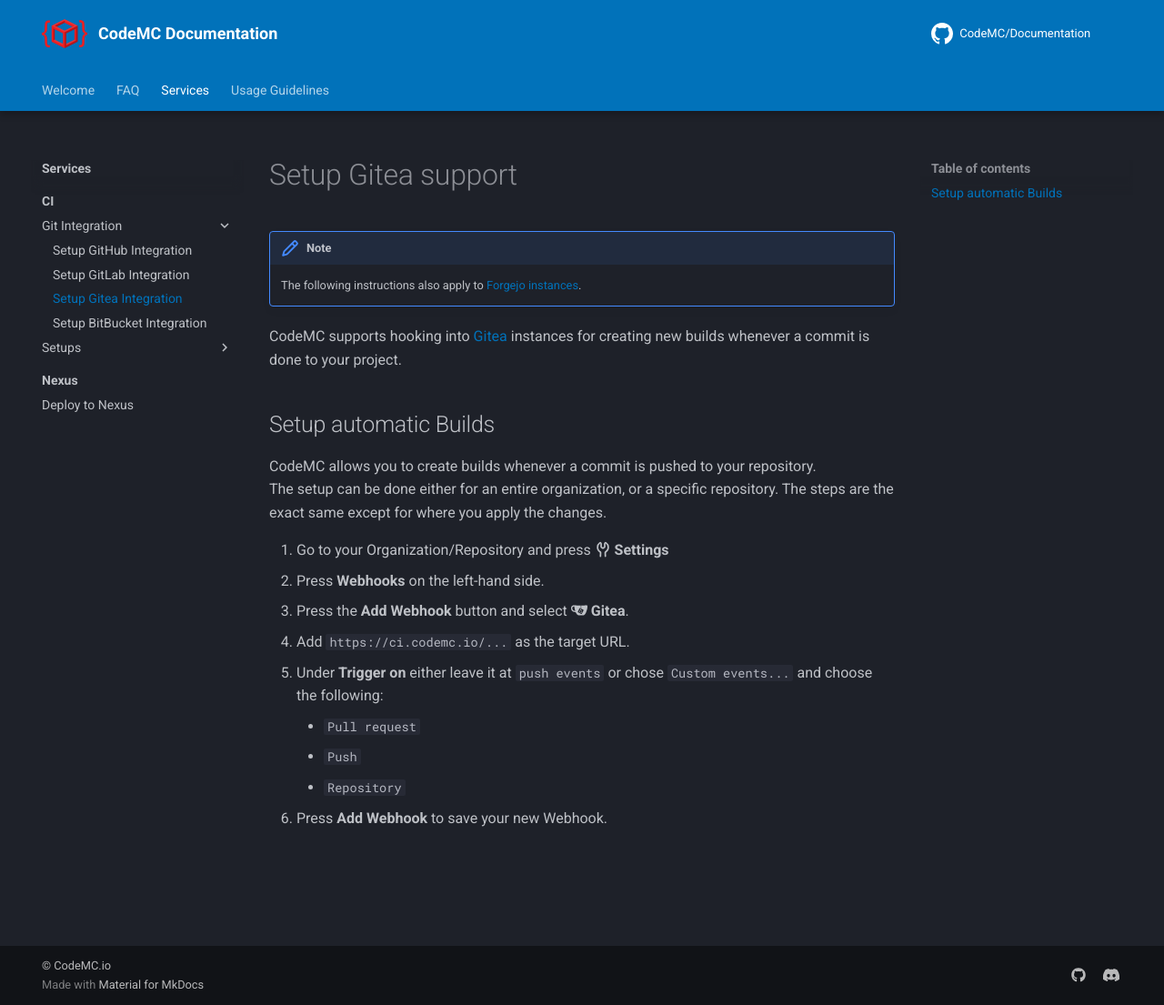
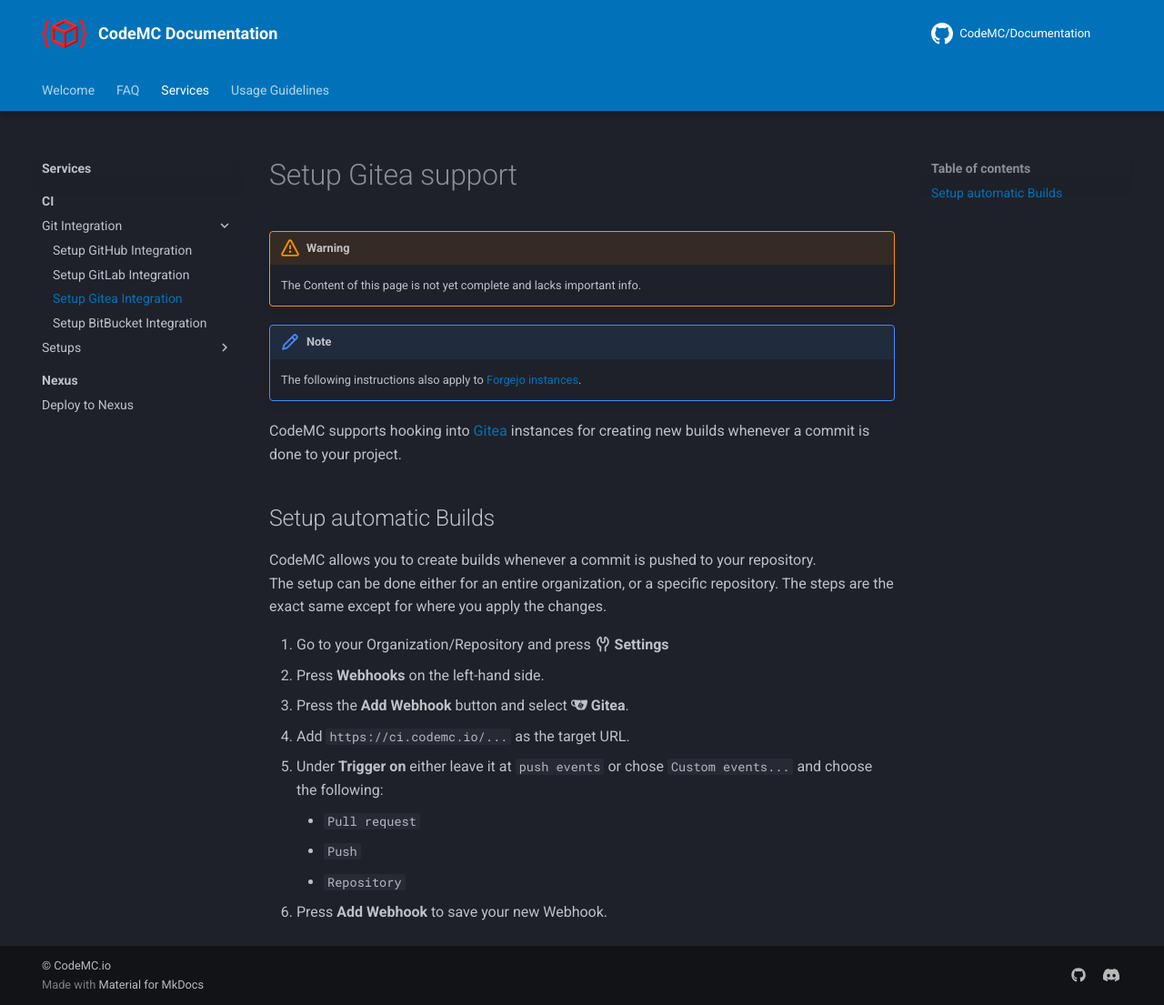
Before and after one commit to CodeMC/Documentation, an MkDocs documentation site: the page built from docs/services/ci/integrations/setup-gitea.md, in a window 1280 px wide and 1105 px high. Shown: the whole window at 91% size. Built offline with MkDocs 1.6.1 and Material for MkDocs 9.7.7, drawn with Linux system fonts in a browser that asks for light colours; comment, search, counter and statistics services are not loaded.

```diff
--- a/docs/services/ci/integrations/setup-gitea.md
+++ b/docs/services/ci/integrations/setup-gitea.md
@@ -1,4 +1,8 @@
 # Setup Gitea support
+
+/// warning
+The Content of this page is not yet complete and lacks important info.
+///
 
 /// note
 The following instructions also apply to [Forgejo instances](https://forgejo.org/){ target="_blank" rel="nofollow" }.
```
Also changed, not shown: docs/services/ci/setups/gradle-job.md (+1 -1 lines), docs/services/nexus/deploy.md (+2 -0 lines).
